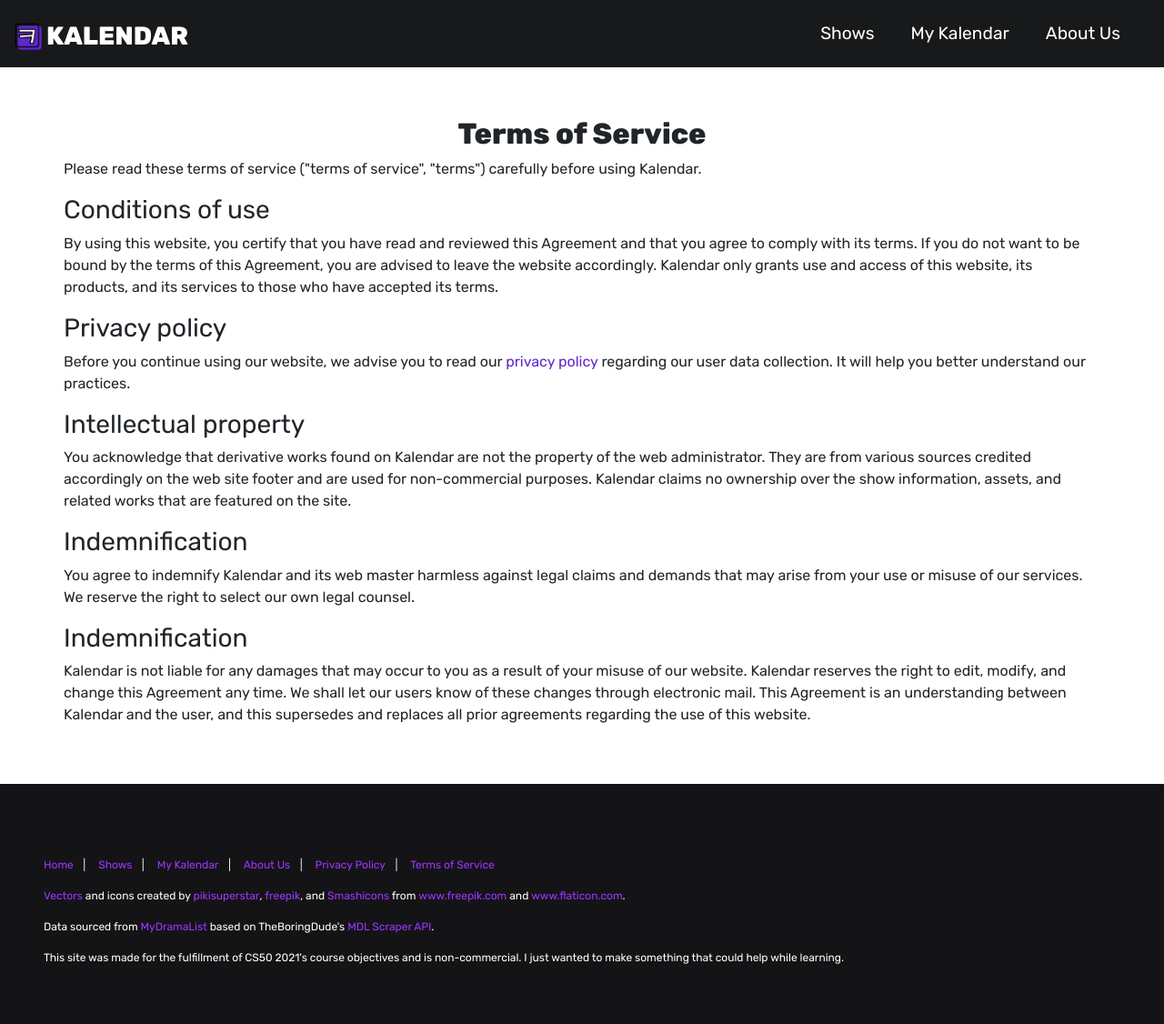
After one commit to ajong1994/Kalendar, a Flask app: template templates/terms.html in a window 1280 px wide. The commit adds this page. Shown: the whole page at 91% size. Run offline with Flask 2, Linux system fonts and the light colour scheme; the template is opened without the code that fills it, so the values that code supplies are empty; parts of the project's set-up code (start-up, migrations or seed data) failed here and were passed over; some libraries are stand-ins or nearby versions.

Commit message:
Added Terms page, removed button type for a tags in home for safari, installed flask talisman for security

```diff
--- a/app.py
+++ b/app.py
@@ -5,6 +5,7 @@
 from werkzeug.exceptions import default_exceptions, HTTPException, InternalServerError
 from helper import apology, generate, fetch
 from getDate import year_now, quarter_now, year_next, quarter_next1, quarter_next2
+from flask_talisman import Talisman
 
 # Load GAPI credentials from env
 load_dotenv()
@@ -12,6 +13,26 @@
 
 # Configure application
 app = Flask(__name__)
+csp = {
+    'default-src': [
+        '\'self\'',
+        '\'unsafe-inline\'',
+        'stackpath.bootstrapcdn.com',
+        'code.jquery.com',
+        'cdn.jsdelivr.net',
+        'unpkg.com',
+        'fonts.gstatic.com',
+        'fonts.googleapis.com',
+        'content.googleapis.com',
+        'accounts.google.com',
+        'apis.google.com',
+        'i.mydramalist.com'
+    ],
+    'font-src': ['\'self\'', '*', 'blob:', 'data:']
+}
+talisman = Talisman(app, content_security_policy=csp)
+
+
 
 # Ensure templates are auto-reloaded
 app.config["TEMPLATES_AUTO_RELOAD"] = True
@@ -36,6 +57,9 @@
 def privacy():
     return render_template("privacy.html")
 
+@app.route("/terms", methods=["GET"])
+def terms():
+    return render_template("terms.html")
 
 
 @app.route("/refresh", methods=["POST"])
@@ -102,3 +126,5 @@
 # Listen for errors
 for code in default_exceptions:
     app.errorhandler(code)(errorhandler)
+
+app.run(host='127.0.0.1', port=5000, ssl_context=('adhoc'))
--- a/static/styles.css
+++ b/static/styles.css
@@ -45,8 +45,8 @@
 }
 
 .kalendar-bg-yellow {
-    background-color: #ff9f43;
-    border-color: #ff9f43;
+    background-color: rgb(255,159,67);
+    border-color: rgb(255,159,67);
     color: #17191b;
 }
 
@@ -389,10 +389,6 @@
     font-size: 2rem;
 }
 
-#we-do-header {
-    font-size: 1.5rem;
-}
-
 .how-to-number {
     font-weight: 800;
     font-size: 7rem;
@@ -423,7 +419,7 @@
 }
 
 .step-btn {
-    font-size: 1.4rem;
+    font-size: 1.2rem;
     margin-top: 1rem;
     padding: 0.5rem 1rem;
 }
@@ -478,7 +474,7 @@
 
 #we-do-header {
     margin: 0 auto 5rem auto;
-    font-size: 2.25rem;
+    font-size: 2rem;
     width: 80%;
 }
 
@@ -514,6 +510,12 @@
 
     #step-text-1, #step-text-3, #step-text-4 {
         padding-top: 7%
+    }
+
+    .step-btn {
+        font-size: 1.4rem;
+        margin-top: 1rem;
+        padding: 0.5rem 1rem;
     }
 
     .we-do-column img {
@@ -992,15 +994,16 @@
 /* End of about us page CSS */
 
 /* Start of privacy page CSS */
-.privacy-container {
+.privacy-container, .terms-container {
     padding-top: 5rem;
 }
 
-.privacy-container h3, .privacy-container li, .privacy-container p {
+.privacy-container h3, .privacy-container li, .privacy-container p,
+.terms-container h3, .terms-container p {
     text-align: left;
 }
 
-.privacy-container a{
+.privacy-container a, .terms-container a{
     color: #5f27cd;
 }
 /* End of privacy page CSS */
--- a/templates/index.html
+++ b/templates/index.html
@@ -19,7 +19,7 @@
                         Schedule your favorite shows' release times with a few clicks.
                     </p>
                 </div>
-                <a href="/shows" type="button" class="btn kalendar-bg-yellow" id="banner-btn">
+                <a href="/shows" class="btn kalendar-bg-yellow" id="banner-btn">
                     Organize your KDrama
                 </a>
             </div>
@@ -40,7 +40,7 @@
                 <h3 class="how-to-number" id="how-to1">1</h3>
                 <h3 class="how-to-subheader">Search</h3>
                 <p class="how-to-text">Look through current season's list of dramas. Shows are arranged chronologically, so you'll know what's in season and what's coming soon. </p>
-                <a href="/shows" type="button" class="btn kalendar-violet-od-hollow step-btn">
+                <a href="/shows" class="btn kalendar-violet-od-hollow step-btn">
                     Search for shows
                 </a>
             </div>
@@ -67,7 +67,7 @@
                 <p class="how-to-text">On the calendar page, you'll see all your selected shows plotted based on their airing times and dates.
                     Shows are displayed in your local time.
                 </p>
-                <a href="/calendar" type="button" class="btn kalendar-violet-od-hollow step-btn">
+                <a href="/calendar" class="btn kalendar-violet-od-hollow step-btn">
                     Check your calendar
                 </a>
             </div>
--- a/templates/layout.html
+++ b/templates/layout.html
@@ -6,6 +6,7 @@
 
         <meta charset="utf-8">
         <meta name="viewport" content="initial-scale=1, width=device-width">
+        <meta name="google-site-verification" content="WLm3I29S5cvInIiW6wO1i_CsRJAEpVk5YTG6uGuUce0" />
         <link rel="shortcut icon" href="static/kalendar-logo5.png" type="image/x-icon">
 
 
@@ -72,6 +73,7 @@
                     <li><a href="/kalendar" class="slide-in-out">My Kalendar</a></li>
                     <li><a href="/about-us" class="slide-in-out">About Us</a></li>
                     <li><a href="/privacy" class="slide-in-out">Privacy Policy</a></li>
+                    <li><a href="/terms" class="slide-in-out">Terms of Service</a></li>
                 </ul>
                 <p><a href="https://www.freepik.com/vectors/question" class="slide-in-out">Vectors</a> and icons created by <a href="https://www.freepik.com/vectors/calendar" class="slide-in-out">pikisuperstar</a>, <a href="https://www.freepik.com/vectors/people" class="slide-in-out">freepik</a>, and <a href="https://www.flaticon.com/authors/smashicons" class="slide-in-out">Smashicons</a>
                 from <a href="www.freepik.com" class="slide-in-out" title="freepik">www.freepik.com</a> and <a href="https://www.flaticon.com/" class="slide-in-out" title="Flaticon">www.flaticon.com</a>.</p>
--- /dev/null
+++ b/templates/terms.html
@@ -0,0 +1,43 @@
+{% extends "layout.html" %}
+
+{% block title %}
+    About Us
+{% endblock %}
+
+{% block main %}
+<div class="terms-container">
+    <div class="container px-md-0 py-5">
+        <h2>Terms of Service</h2>
+        <p>Please read these terms of service ("terms of service", "terms") carefully before using Kalendar.</p>
+
+        <h3>Conditions of use</h3>
+        <p>By using this website, you certify that you have read and reviewed this Agreement and that you
+            agree to comply with its terms. If you do not want to be bound by the terms of this Agreement,
+            you are advised to leave the website accordingly. Kalendar only grants use and access of this
+            website, its products, and its services to those who have accepted its terms.</p>
+
+        <h3>Privacy policy</h3>
+        <p>Before you continue using our website, we advise you to read our <a href="/privacy">privacy policy</a> regarding our user data collection.
+            It will help you better understand our practices.</p>
+
+        <h3>Intellectual property</h3>
+        <p>You acknowledge that derivative works found on Kalendar are not the property of the web administrator.
+            They are from various sources credited accordingly on the web site footer and are used for non-commercial purposes.
+            Kalendar claims no ownership over the show information, assets, and related works that are featured on the site.
+        </p>
+
+        <h3>Indemnification</h3>
+        <p>You agree to indemnify Kalendar and its web master harmless against legal claims
+            and demands that may arise from your use or misuse of our services. We reserve the right to
+            select our own legal counsel.
+        </p>
+
+        <h3>Indemnification</h3>
+        <p> Kalendar is not liable for any damages that may occur to you as a result of your misuse of our
+            website. Kalendar reserves the right to edit, modify, and change this Agreement any time. We shall let our
+            users know of these changes through electronic mail. This Agreement is an understanding
+            between Kalendar and the user, and this supersedes and replaces all prior agreements regarding
+            the use of this website.</p>
+    </div>
+</div>
+{% endblock %}
```
Also changed, not shown: templates/login.html (deleted, +0 -16 lines).
